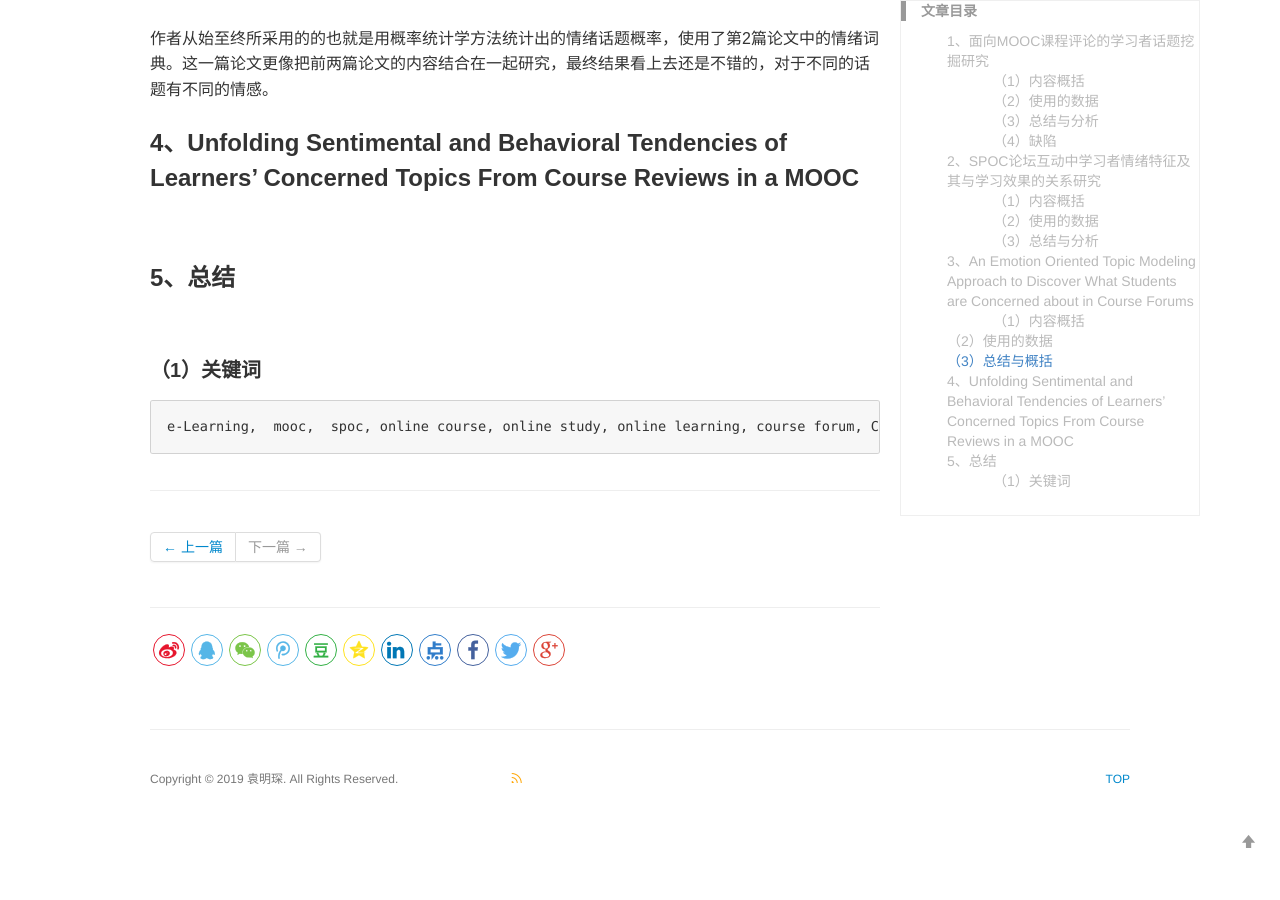
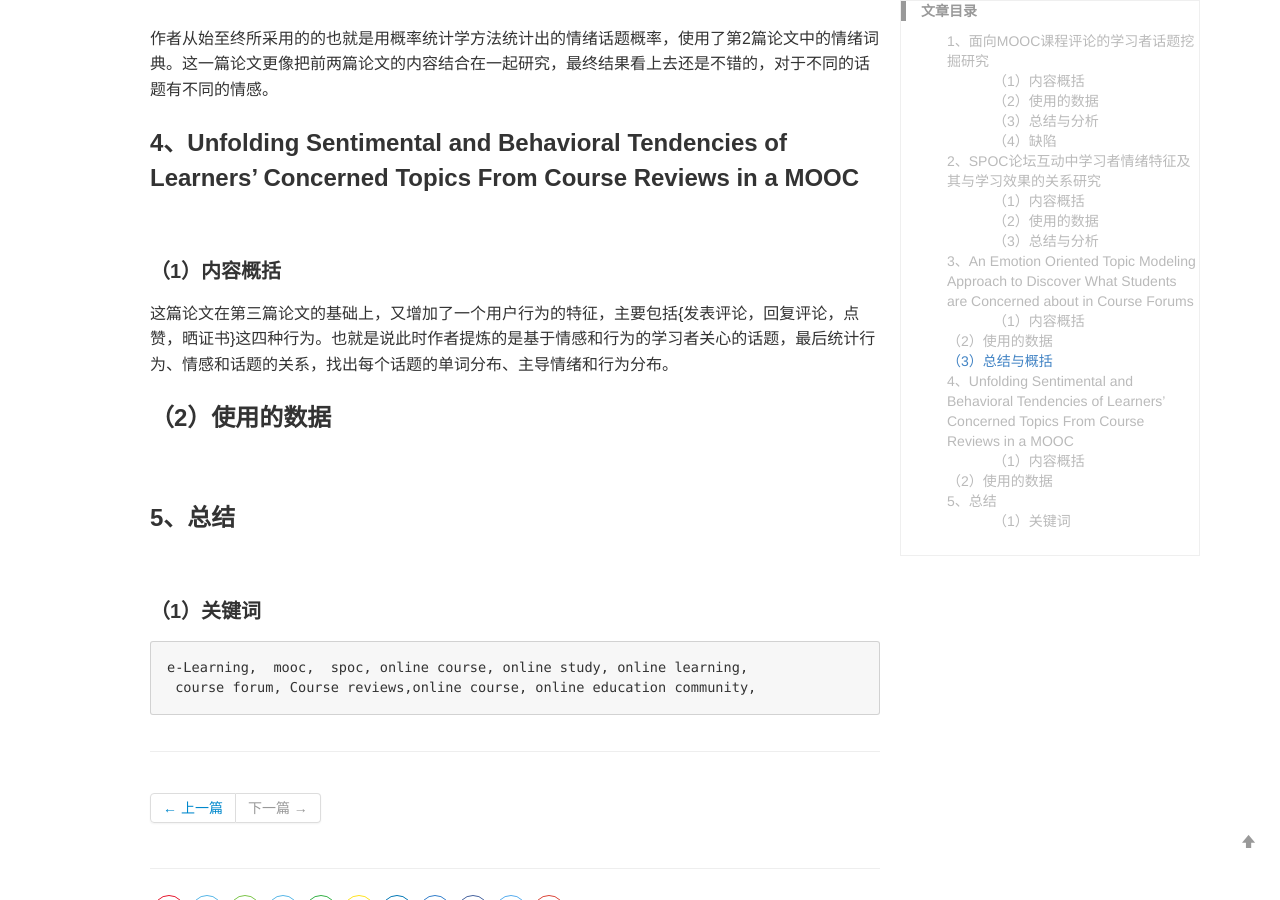
Before and after one commit to yuanmingchen/yuanmingchen.github.io, a Jekyll site: the page built from _posts/2019-04-18-Online Course nlp paper survey.md, in a window 1280 px wide and 900 px high, scrolled down 2181 px. Built offline with Jekyll 4.4.1, drawn with Linux system fonts in a browser that asks for light colours; comment, search, counter and statistics services are not loaded; before the commit the page ends 3009 px from its top, so only the background shows below that.

Commit message:
Updates _posts/2019-04-18-Online Course nlp paper survey.md
Auto commit by GitBook Editor

````diff
--- a/_posts/2019-04-18-Online Course nlp paper survey.md
+++ b/_posts/2019-04-18-Online Course nlp paper survey.md
@@ -52,8 +52,15 @@ SPOC课程的评论及评论时间，用户的成绩。评论数量为10870条
 作者从始至终所采用的的也就是用概率统计学方法统计出的情绪话题概率，使用了第2篇论文中的情绪词典。这一篇论文更像把前两篇论文的内容结合在一起研究，最终结果看上去还是不错的，对于不同的话题有不同的情感。
 
 ### 4、Unfolding Sentimental and Behavioral Tendencies of Learners’ Concerned Topics From Course Reviews in a MOOC
+#### （1）内容概括
+这篇论文在第三篇论文的基础上，又增加了一个用户行为的特征，主要包括{发表评论，回复评论，点赞，晒证书}这四种行为。也就是说此时作者提炼的是基于情感和行为的学习者关心的话题，最后统计行为、情感和话题的关系，找出每个话题的单词分布、主导情绪和行为分布。
+
+### （2）使用的数据
+
+
 ### 5、总结
 #### （1）关键词
 ```
-e-Learning,  mooc,  spoc, online course, online study, online learning, course forum, Course reviews,online course,
+e-Learning,  mooc,  spoc, online course, online study, online learning,
+ course forum, Course reviews,online course, online education community,
 ```
````
